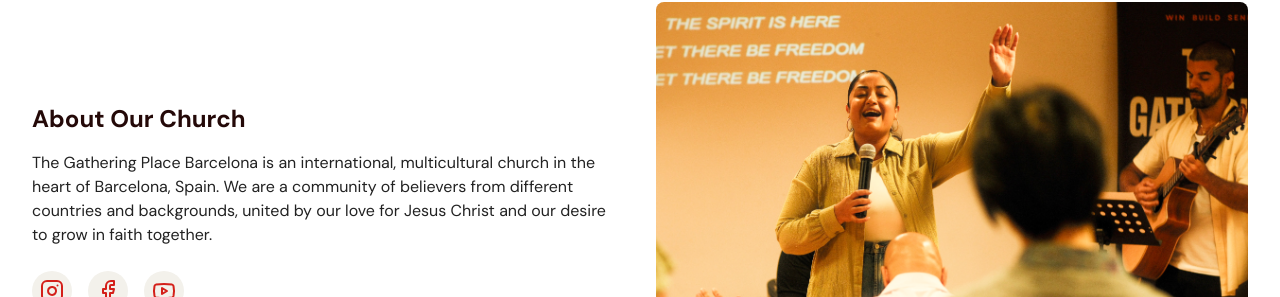
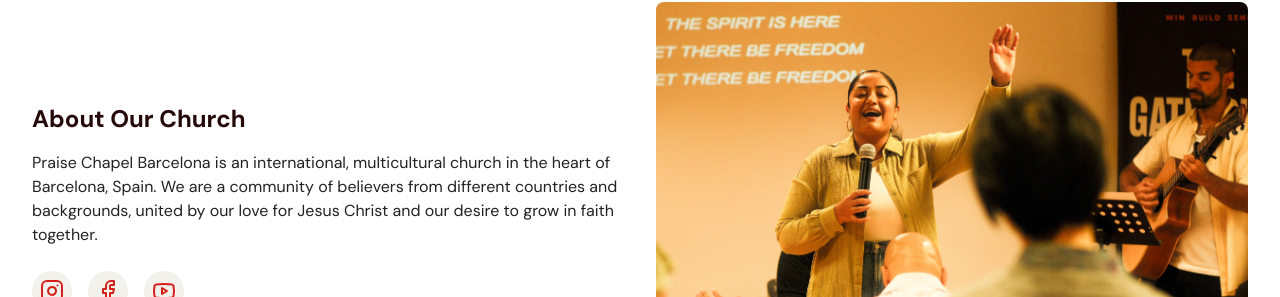
Before and after one commit to prgonzo/pcm, a React (Vite) app: page /churches/spain in a window 1280 px wide. Shown: the part 1250-1547 px from the top of the page. Built offline with nearby package versions, Linux system fonts and the light colour scheme.

Commit message:
Update church name from 'The Gathering Place' to 'Praise Chapel'

```diff
--- a/src/pages/ChurchesPage/SpainChurch.tsx
+++ b/src/pages/ChurchesPage/SpainChurch.tsx
@@ -30,7 +30,7 @@ const SpainChurch = () => {
       },
       aboutSection: {
         title: "About Our Church",
-        content: "The Gathering Place Barcelona is an international, multicultural church in the heart of Barcelona, Spain. We are a community of believers from different countries and backgrounds, united by our love for Jesus Christ and our desire to grow in faith together."
+        content: "Praise Chapel Barcelona is an international, multicultural church in the heart of Barcelona, Spain. We are a community of believers from different countries and backgrounds, united by our love for Jesus Christ and our desire to grow in faith together."
       },
       pastorsSection: {
         title: "Senior Pastors",
@@ -56,7 +56,7 @@ const SpainChurch = () => {
       location_address: "Hotel Sercotel Caspe: C/ de Casp, 103, L'Eixample, 08013 Barcelona"
     },
     es: {
-      title: "The Gathering Place Barcelona",
+      title: "Praise Chapel Barcelona",
       subtitle: "Iglesia Internacional",
       welcomeText: "¡Te invitamos a unirte a nosotros para un servicio de adoración! Somos una familia de creyentes que amamos a Jesús y los unos a los otros, así que te sentirás como en casa desde el momento en que llegues! ¡Esperamos conocerte pronto! Nuestros servicios son bilingües (en inglés, con traducción al español)!",
       serviceTimes: "Horarios de Servicio",
```
